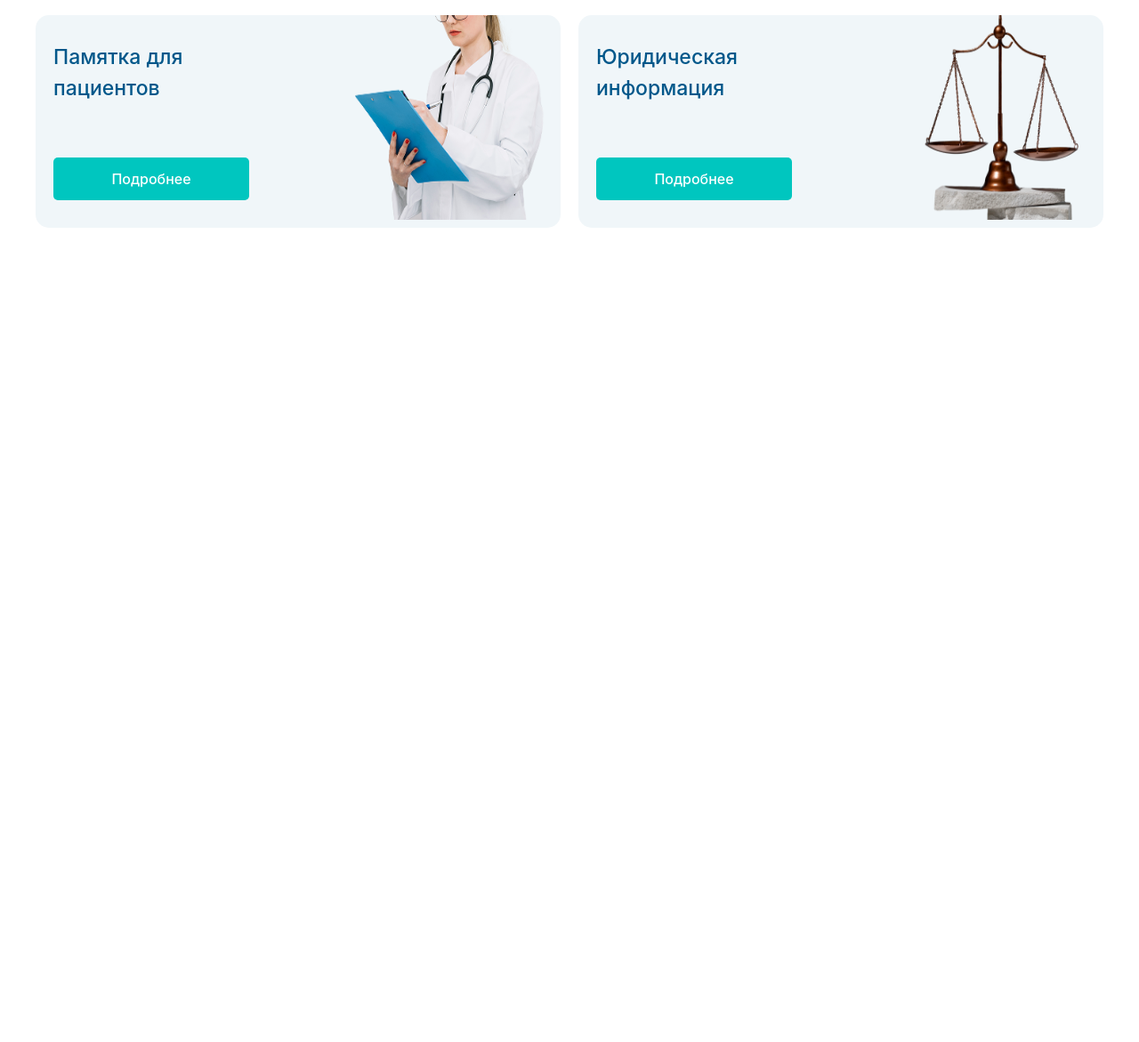
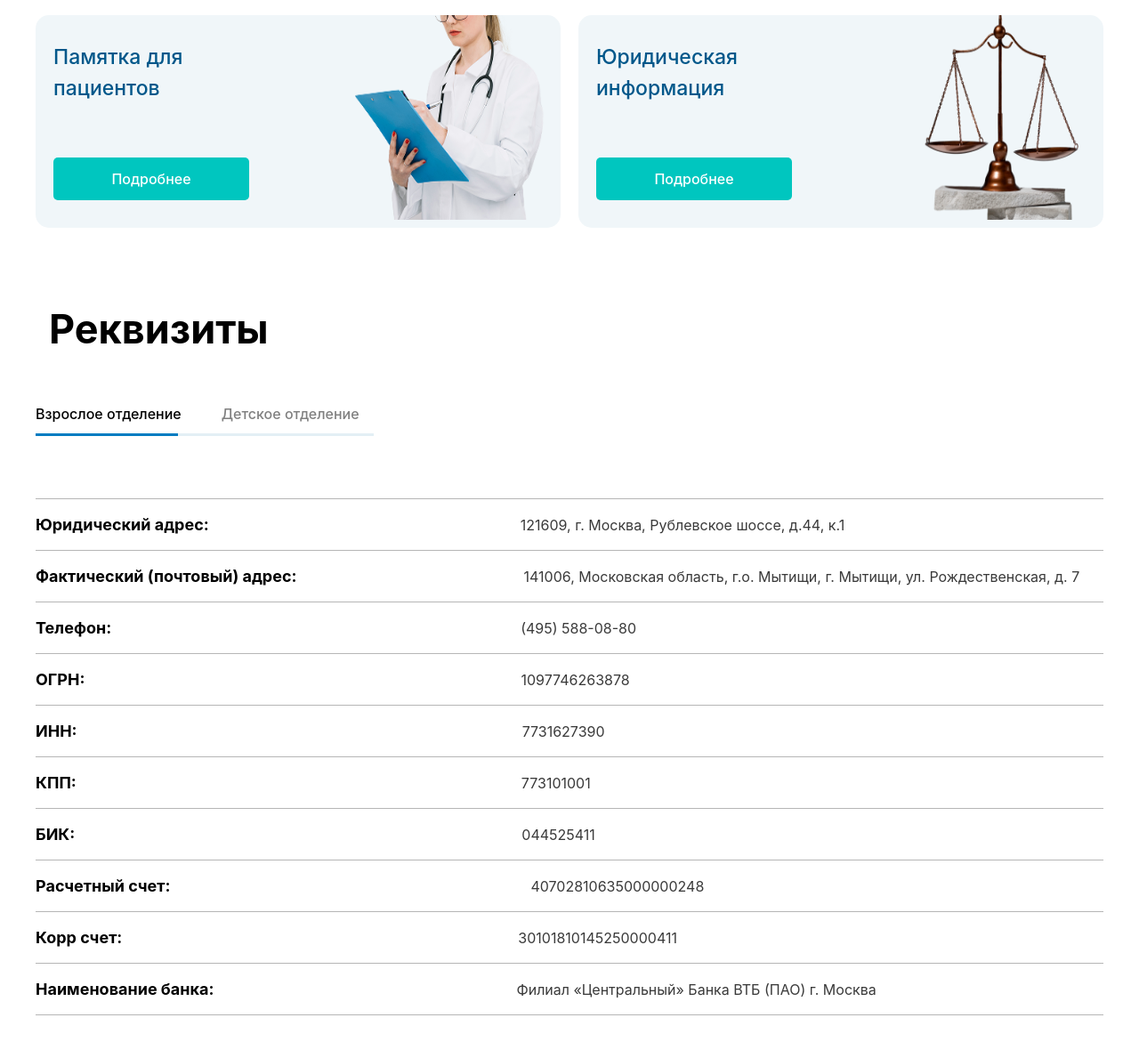
Before and after one commit to rxmnw/EXAM-WEEK-4, a website: page src/page5.html in a window 1280 px wide. Shown: the part 2714-3885 px from the top of the page at 89% size. Before the commit the page ends 2970 px from the top, so only its background shows below. Drawn offline with nearby package versions, Linux system fonts and the light colour scheme; files that its build step writes are made by us from their sources.

Commit message:
hojiakbarpage2_5

```diff
--- a/src/page5.html
+++ b/src/page5.html
@@ -323,5 +323,126 @@
 
 
 
+    <section class="max-w-300 m-auto pb-[30px] mt-[80px] lg:flex lg:flex-col gap-[50px]">
+
+<h1 class="text-[45px] font-bold pl-[15px]">Реквизиты</h1>
+
+<div class="flex flex-col gap-[10px]">
+    <div class="flex gap-[45px]">
+
+<button class="lg:hidden flex text-[#00578A] w-[90%] justify-center m-auto text-[20px] p-[20px_25px] font-bold mt-[20px]  rounded-[10px] bg-[#F5F9FB]">Взрослое отделение              </button>
+
+<p class="font-medium lg:block hidden">Взрослое отделение</p>
+<p class="text-[grey] font-medium lg:block hidden ">Детское отделение</p>
+
+</div>
+
+
+<div class="lg:flex  hidden  ">
+    <img class="w-[160px] h-[3px]" src="./hojiakbarIMGPage2/Vector 1071.png" alt="">
+    <img class="w-[220px]" src="./hojiakbarIMGPage2/Vector 1072.png" alt="">
+</div>
+</div>
+
+<div class="flex flex-col gap-[15px] mt-[20px]">
+
+<hr class="text-[#B6B6B6]   ">
+
+<div class="flex items-center lg:gap-[350px]  ">
+    <p class="text-[18px] font-bold">Юридический адрес:</p>
+<p class="text-[18px text-[#3a3a3a]">121609, г. Москва, Рублевское шоссе, д.44, к.1</p>
+</div>
+
+
+<hr class="text-[#B6B6B6]">
+
+<div class="flex items-center lg:gap-[255px]">
+    <p class="text-[18px] font-bold">Фактический (почтовый) адрес:</p>
+<p class="text-[18px text-[#3a3a3a]">141006, Московская область, г.о. Мытищи, г. Мытищи, ул. Рождественская, д. 7</p>
+</div>
+
+
+
+<hr class="text-[#B6B6B6]">
+
+<div class="flex items-center lg:gap-[460px]">
+    <p class="text-[18px] font-bold">Телефон:</p>
+<p class="text-[18px text-[#3a3a3a]">(495) 588-08-80</p>
+</div>
+
+
+
+
+<hr class="text-[#B6B6B6]">
+
+<div class="flex items-center lg:gap-[490px]">
+    <p class="text-[18px] font-bold">ОГРН:</p>
+<p class="text-[18px text-[#3a3a3a]">1097746263878</p>
+</div>
+
+
+
+<hr class="text-[#B6B6B6]">
+
+<div class="flex items-center lg:gap-[500px]">
+    <p class="text-[18px] font-bold">ИНН:</p>
+<p class="text-[18px text-[#3a3a3a]">7731627390</p>
+</div>
+
+
+
+<hr class="text-[#B6B6B6]">
+
+<div class="flex items-center lg:gap-[500px]">
+    <p class="text-[18px] font-bold">КПП:</p>
+<p class="text-[18px text-[#3a3a3a]">773101001</p>
+</div>
+
+
+
+<hr class="text-[#B6B6B6]">
+
+<div class="flex items-center lg:gap-[502px]">
+    <p class="text-[18px] font-bold">БИК:</p>
+<p class="text-[18px text-[#3a3a3a]">044525411</p>
+</div>
+
+
+
+<hr class="text-[#B6B6B6]">
+
+<div class="flex items-center lg:gap-[405px]">
+    <p class="text-[18px] font-bold">Расчетный счет:</p>
+<p class="text-[18px text-[#3a3a3a]">40702810635000000248</p>
+</div>
+
+
+
+<hr class="text-[#B6B6B6]">
+
+<div class="flex items-center lg:gap-[445px]">
+    <p class="text-[18px] font-bold">Корр счет:</p>
+<p class="text-[18px text-[#3a3a3a]">30101810145250000411</p>
+</div>
+
+
+
+<hr class="text-[#B6B6B6]">
+
+<div class="flex items-center lg:gap-[340px]">
+    <p class="text-[18px] font-bold">Наименование банка:</p>
+<p class="text-[18px text-[#3a3a3a]">Филиал «Центральный» Банка ВТБ (ПАО) г. Москва</p>
+</div>
+
+<hr class="text-[#B6B6B6]">
+
+
+
+</div>
+
+
+    </section>
+
+
 </body>
 </html>
```
Also changed, not shown: src/hojiakbarIMGPage2/Vector 1071.png (added), src/hojiakbarIMGPage2/Vector 1072.png (added).
